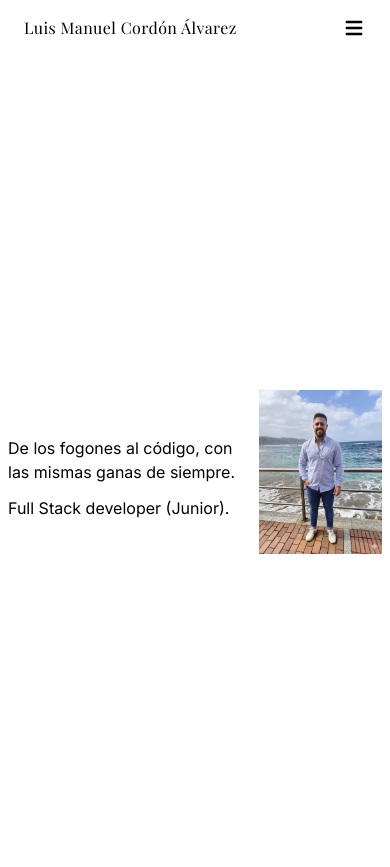
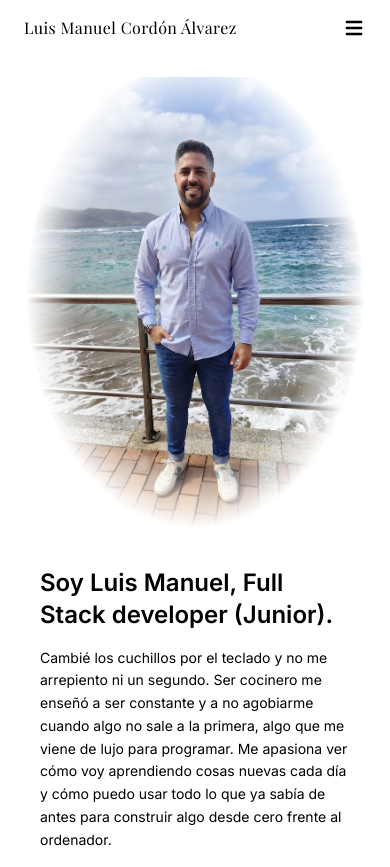
Before and after one commit to Luisma34/portfolio, a React (Vite) app in the folder frontend/portfolio-frontend/: page / in a window 390 px wide. Before the commit the page ends 844 px from the top, so only its background shows below. Built offline with nearby package versions, Linux system fonts and the light colour scheme; a web font is replaced by a local one.

Commit message:
responsive hero

```diff
--- a/frontend/portfolio-frontend/src/components/Hero.jsx
+++ b/frontend/portfolio-frontend/src/components/Hero.jsx
@@ -1,38 +1,35 @@
-import { useState } from "react";
-import { motion } from "framer-motion";
-
 function Hero() {
-  const [flip, setFlip] = useState(false);
 
   return (
-    // Toda la tarjeta
+    // Toda la tarjeta — pt-20 en móvil, pt-32 en desktop
+    <section className="pt-20 md:pt-32 flex flex-col justify-center items-center h-screen max-w-6xl mx-auto">
+      {/* Contenedor principal — flex-col en móvil, flex-row en desktop */}
+      <div className="flex flex-col md:flex-row px-6 md:px-15 gap-5 md:gap-24 items-center text-black-700">
+        {/* Parte izquierda — foto de perfil */}
+        <div className="relative">
+          <img
+            className="h-fit w-full md:w-md pt-5 object-cover mask-radial-at-center mask-radial-from-50% mask-radial-to-70%"
+            src="src/assets/profile-photo.png"
+            alt="Foto de perfil"
+          />
+        </div>
 
-    <section className="pt-20 flex flex-col justify-center items-center h-screen">
-      <div transition={{ duration: 0.6 }}>
-        {/* div que envuelve toda la tarjeta */}
-        {/* Con motion.div añadiendo props pasamos de rotateY: 0 a rotateY: 180 */}
-        <article className="relative ">
-          <div>
-            <div className="flex gap-5 p-2 items-center text-black-700">
-              {/* Parte izquierda de la tarjeta */}
-              <div className="pt-8 flex flex-col ">
-                <p>
-                  De los fogones al código, con las mismas ganas de siempre.
-                </p>
-                <p className="mt-3"> Full Stack developer (Junior).</p>
-              </div>
-
-              {/* Parte derecha de la tarjeta */}
-              <div className="flex flex-col">
-                <img
-                  className="pt-5 max-h-86 w-full "
-                  src="src\assets\profile-photo.png"
-                  alt="Foto de perfil"
-                />
-              </div>
-            </div>
-          </div>
-        </article>
+        {/* Parte derecha — texto */}
+        <div className="flex flex-col md:w-xl gap-4 p-4">
+          {/* h1 único de la página — text-2xl en móvil, text-4xl en desktop */}
+          <h1 className="text-2xl md:text-4xl font-bold">
+            Soy Luis Manuel, Full Stack developer (Junior).
+          </h1>
+          {/* text-sm en móvil, text-base en desktop */}
+          <p className="text-sm md:text-base md:mt-3 leading-relaxed">
+            Cambié los cuchillos por el teclado y no me arrepiento ni un
+            segundo. Ser cocinero me enseñó a ser constante y a no agobiarme
+            cuando algo no sale a la primera, algo que me viene de lujo para
+            programar. Me apasiona ver cómo voy aprendiendo cosas nuevas cada
+            día y cómo puedo usar todo lo que ya sabía de antes para construir
+            algo desde cero frente al ordenador.
+          </p>
+        </div>
       </div>
     </section>
   );
--- a/frontend/portfolio-frontend/src/components/Navbar.jsx
+++ b/frontend/portfolio-frontend/src/components/Navbar.jsx
@@ -16,7 +16,7 @@ function Navbar() {
     // Fragmento de React: permite devolver dos elementos al mismo nivel sin añadir un div extra al DOM
     <>
       {/* Nav fijo en la parte superior, ocupa todo el ancho, con desenfoque de fondo */}
-      <nav className="flex justify-between fixed top-0 left-0 z-50 w-full px-6 py-4 tracking-wide backdrop-blur-md">
+      <nav className="flex justify-between fixed top-0 left-0 z-50 w-full px-6 py-4 tracking-wide backdrop-blur-md ">
         {/* Nombre completo a la izquierda con tipografía Playfair Display */}
         <div>
           <a
@@ -30,9 +30,15 @@ function Navbar() {
 
         {/* Links de navegación — ocultos en móvil, visibles en pantallas medianas o más grandes */}
         <div className="hidden md:flex gap-5 ">
-          <a href="#about">Sobre mí</a>
-          <a href="#projects">Proyectos</a>
-          <a href="#contact">Contacto</a>
+          <a href="#about" className="hover:underline hover:text-red-500">
+            Sobre mí
+          </a>
+          <a href="#projects" className="hover:underline hover:text-red-500">
+            Proyectos
+          </a>
+          <a href="#contact" className="hover:underline hover:text-red-500">
+            Contacto
+          </a>
         </div>
 
         {/* Botón hamburguesa — visible solo en móvil (md:hidden lo oculta en desktop) */}
@@ -48,7 +54,7 @@ function Navbar() {
       </nav>
 
       {/* ============================================================
-          TODO: MEJORAR MENÚ HAMBURGUESA
+          TODO: MEJORAR MENÚ HAMBURGUESA y LINKS
           - Definir paleta de colores de la web primero
           - Aplicar color de fondo coherente con la paleta (quitar border-blue-300)
           - Mejorar animación de entrada/salida (añadir scale)
```
